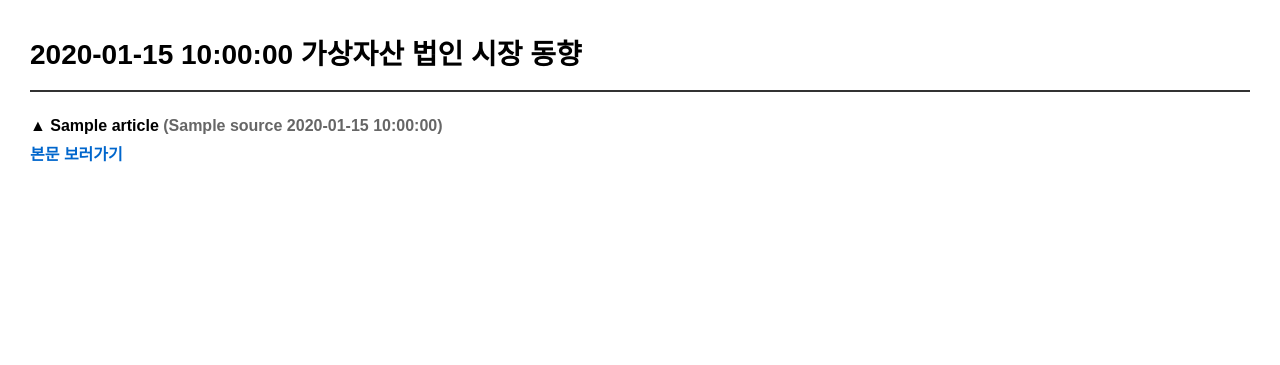
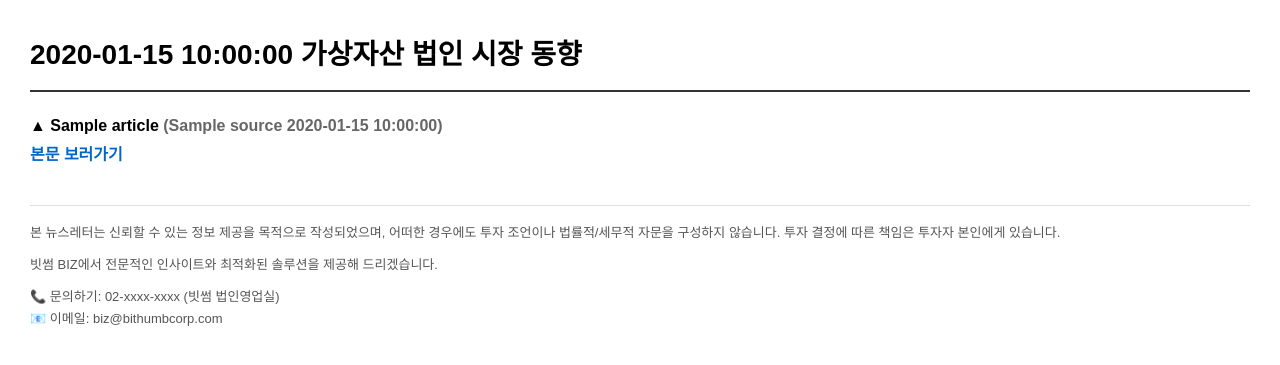
Before and after one commit to moonyaeyoon/news_clipping, a Python web app: template templates/daily_news.html in a window 1280 px wide. Shown: the top 365 px of the page. Run offline with Jinja, Linux system fonts and the light colour scheme; the template is opened without the code that fills it: most values are stand-ins (such as "Sample title", 1, 10 or a date in 2020).

Commit message:
feat : add html footer

```diff
--- a/templates/daily_news.html
+++ b/templates/daily_news.html
@@ -37,6 +37,23 @@ body{
 
 .article-meta{
     color:#666;
+}
+
+.footer{
+    border-top:1px solid #ddd;
+    color:#555;
+    font-size:13px;
+    line-height:1.7;
+    margin-top:35px;
+    padding-top:16px;
+}
+
+.footer p{
+    margin:0 0 10px 0;
+}
+
+.footer-contact{
+    margin-top:8px;
 }
 
 a{
@@ -83,5 +100,24 @@ a:hover{
 
 {% endfor %}
 
+<div class="footer">
+
+<p>
+본 뉴스레터는 신뢰할 수 있는 정보 제공을 목적으로 작성되었으며,
+어떠한 경우에도 투자 조언이나 법률적/세무적 자문을 구성하지 않습니다.
+투자 결정에 따른 책임은 투자자 본인에게 있습니다.
+</p>
+
+<p>
+빗썸 BIZ에서 전문적인 인사이트와 최적화된 솔루션을 제공해 드리겠습니다.
+</p>
+
+<div class="footer-contact">
+📞 문의하기: 02-xxxx-xxxx (빗썸 법인영업실)<br>
+📧 이메일: biz@bithumbcorp.com
+</div>
+
+</div>
+
 </body>
 </html>
```
